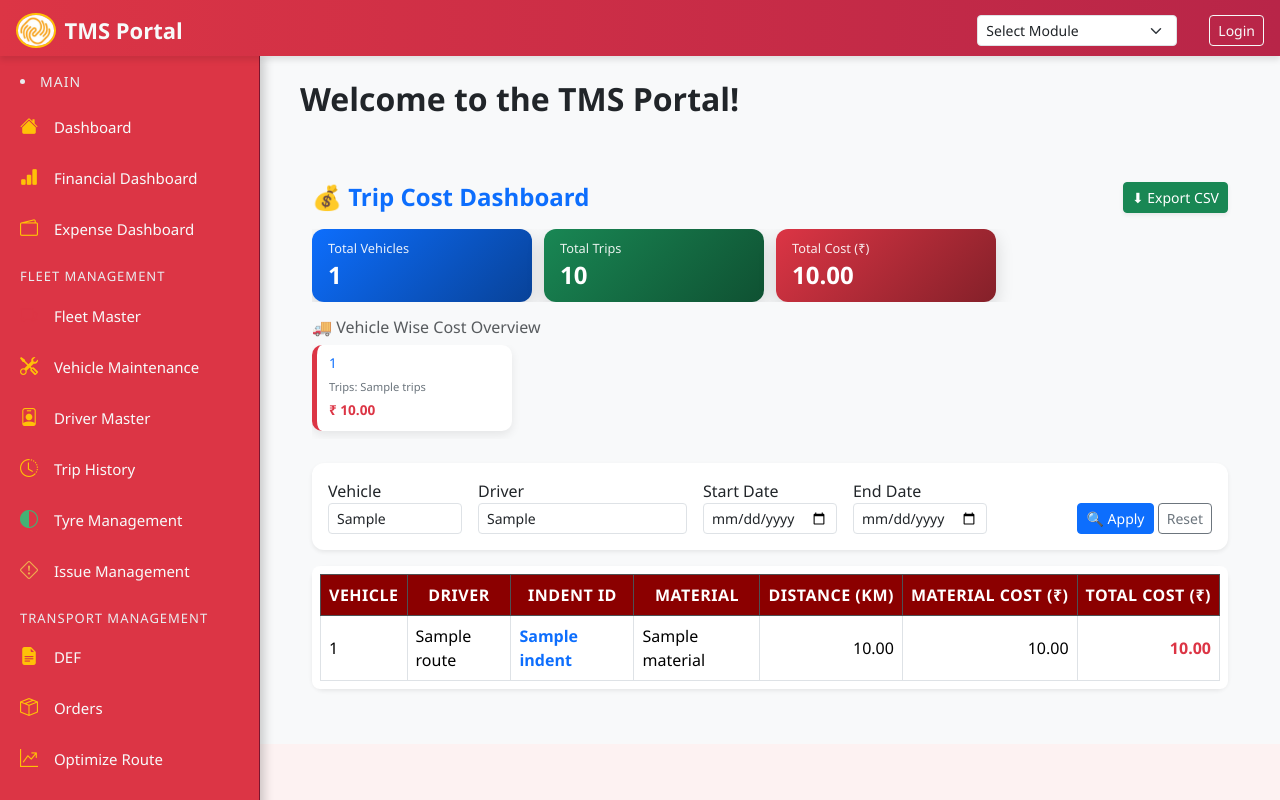
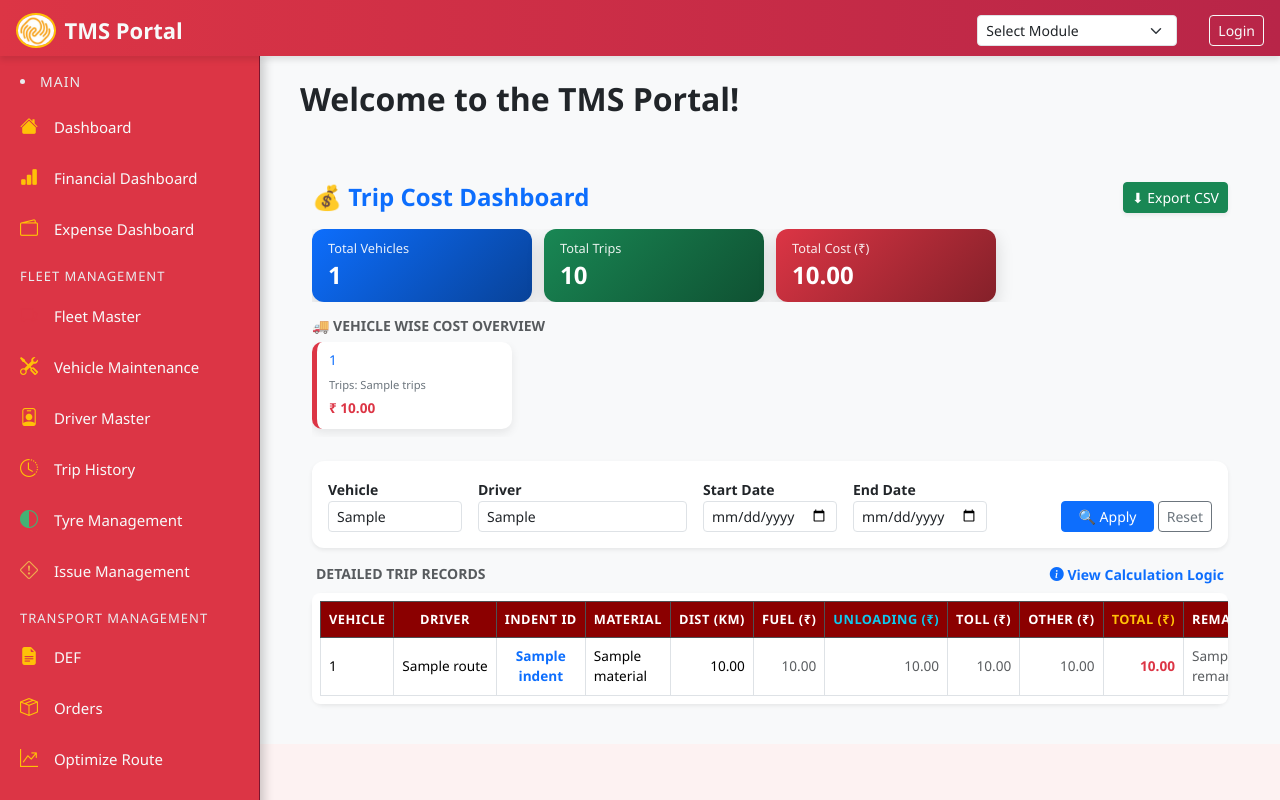
Before and after one commit to ashish86git/ashi-tms, a Flask app: template templates/financial_dashboard.html in a window 1280 px wide. Run offline with Flask 3, Linux system fonts and the light colour scheme; the template is opened without the code that fills it: most values are stand-ins (such as "Sample title", 1, 10 or a date in 2020); some libraries are stand-ins or nearby versions.

Commit message:
Add files via upload

```diff
--- a/templates/financial_dashboard.html
+++ b/templates/financial_dashboard.html
@@ -69,12 +69,27 @@
 /* ================= TABLE ================= */
 .table thead th {
     white-space: nowrap;
+    font-size: 0.80rem;
+    text-transform: uppercase;
+}
+.table tbody td {
+    font-size: 0.85rem;
+}
+
+/* Info Icon Styling */
+.logic-info-btn {
+    cursor: pointer;
+    transition: 0.3s;
+    color: #0d6efd;
+}
+.logic-info-btn:hover {
+    color: #0a58ca;
+    transform: scale(1.05);
 }
 </style>
 
 <div class="container-fluid mt-3">
 
-<!-- ================= HEADER ================= -->
 <div class="d-flex justify-content-between align-items-center mb-3">
     <h4 class="text-primary dashboard-title mb-0">
         💰 Trip Cost Dashboard
@@ -91,7 +106,6 @@
     </a>
 </div>
 
-<!-- ================= KPI STRIP ================= -->
 <div class="kpi-strip mb-3">
     <div class="kpi-card">
         <h6>Total Vehicles</h6>
@@ -100,26 +114,16 @@
 
     <div class="kpi-card" style="background:linear-gradient(135deg,#198754,#0f5132)">
         <h6>Total Trips</h6>
-        <h4>
-            {{ summary.values() | sum(attribute='Trips') }}
-        </h4>
+        <h4>{{ summary.values() | sum(attribute='Trips') }}</h4>
     </div>
 
     <div class="kpi-card" style="background:linear-gradient(135deg,#dc3545,#842029)">
         <h6>Total Cost (₹)</h6>
-        <h4>
-            {{
-              "%.2f"|format(
-                summary.values() | sum(attribute='Total Cost')
-              )
-            }}
-        </h4>
+        <h4>{{ "%.2f"|format(summary.values() | sum(attribute='Total Cost')) }}</h4>
     </div>
 </div>
 
-<!-- ================= VEHICLE SUMMARY STRIP ================= -->
-<h6 class="text-muted mb-2">🚚 Vehicle Wise Cost Overview</h6>
-
+<h6 class="text-muted mb-2 small fw-bold">🚚 VEHICLE WISE COST OVERVIEW</h6>
 <div class="vehicle-strip mb-4">
     {% for s in summary.values() %}
     <div class="vehicle-chip">
@@ -130,45 +134,38 @@
     {% endfor %}
 </div>
 
-<!-- ================= FILTERS (UNCHANGED) ================= -->
 <form method="get" class="card p-3 mb-3 shadow-sm border-0">
     <div class="row g-3 align-items-end">
-
         <div class="col-md-2">
-            <label>Vehicle</label>
-            <input type="text" name="vehicle_id" class="form-control form-control-sm"
-                   value="{{ vehicle_filter }}">
+            <label class="small fw-bold">Vehicle</label>
+            <input type="text" name="vehicle_id" class="form-control form-control-sm" value="{{ vehicle_filter }}">
         </div>
-
         <div class="col-md-3">
-            <label>Driver</label>
-            <input type="text" name="driver_name" class="form-control form-control-sm"
-                   value="{{ driver_filter }}">
+            <label class="small fw-bold">Driver</label>
+            <input type="text" name="driver_name" class="form-control form-control-sm" value="{{ driver_filter }}">
         </div>
-
         <div class="col-md-2">
-            <label>Start Date</label>
-            <input type="date" name="start_date" class="form-control form-control-sm"
-                   value="{{ start_date }}">
+            <label class="small fw-bold">Start Date</label>
+            <input type="date" name="start_date" class="form-control form-control-sm" value="{{ start_date }}">
         </div>
-
         <div class="col-md-2">
-            <label>End Date</label>
-            <input type="date" name="end_date" class="form-control form-control-sm"
-                   value="{{ end_date }}">
+            <label class="small fw-bold">End Date</label>
+            <input type="date" name="end_date" class="form-control form-control-sm" value="{{ end_date }}">
         </div>
-
         <div class="col-md-3 text-end">
-            <button class="btn btn-primary btn-sm">🔍 Apply</button>
-            <a href="{{ url_for('financial') }}" class="btn btn-outline-secondary btn-sm">
-                Reset
-            </a>
+            <button class="btn btn-primary btn-sm px-3">🔍 Apply</button>
+            <a href="{{ url_for('financial') }}" class="btn btn-outline-secondary btn-sm">Reset</a>
         </div>
-
     </div>
 </form>
 
-<!-- ================= TABLE (UNCHANGED) ================= -->
+<div class="d-flex justify-content-between align-items-center mb-2 px-1">
+    <h6 class="text-muted mb-0 text-uppercase small fw-bold">Detailed Trip Records</h6>
+    <span class="logic-info-btn small fw-bold" data-bs-toggle="modal" data-bs-target="#logicModal">
+        <i class="bi bi-info-circle-fill"></i> View Calculation Logic
+    </span>
+</div>
+
 <div class="card shadow-sm border-0">
     <div class="table-responsive">
         <table class="table table-hover table-bordered align-middle mb-0">
@@ -178,35 +175,40 @@
                     <th>Driver</th>
                     <th>Indent ID</th>
                     <th>Material</th>
-                    <th class="text-end">Distance (KM)</th>
-                    <th class="text-end">Material Cost (₹)</th>
-                    <th class="text-end">Total Cost (₹)</th>
+                    <th class="text-end">Dist (KM)</th>
+                    <th class="text-end">Fuel (₹)</th>
+                    <th class="text-end text-info">Unloading (₹)</th>
+                    <th class="text-end">Toll (₹)</th>
+                    <th class="text-end">Other (₹)</th>
+                    <th class="text-end text-warning">Total (₹)</th>
+                    <th>Remarks</th>
                 </tr>
             </thead>
 
             <tbody>
             {% for r in routes %}
                 <tr>
-                    <td>{{ r['Vehicle ID'] }}</td>
-                    <td>{{ r['Driver Name'] }}</td>
-                    <td class="fw-semibold">
-                        <a href="/def?indent_id={{ r['Indent'] }}"
-                           class="text-decoration-none text-primary fw-semibold">
+                    <td class="text-nowrap">{{ r['Vehicle ID'] }}</td>
+                    <td class="text-nowrap">{{ r['Driver Name'] }}</td>
+                    <td class="fw-semibold text-center">
+                        <a href="/def?indent_id={{ r['Indent'] }}" class="text-decoration-none text-primary">
                             {{ r['Indent'] }}
                         </a>
                     </td>
                     <td>{{ r['Material'] }}</td>
                     <td class="text-end">{{ "%.2f"|format(r['Distance (KM)']) }}</td>
-                    <td class="text-end">{{ "%.2f"|format(r['Material Cost']) }}</td>
+                    <td class="text-end text-muted">{{ "%.2f"|format(r['Fuel Cost (₹)']) }}</td>
+                    <td class="text-end text-muted">{{ "%.2f"|format(r['Unloading (₹)']) }}</td>
+                    <td class="text-end text-muted">{{ "%.2f"|format(r['Toll (₹)']) }}</td>
+                    <td class="text-end text-muted">{{ "%.2f"|format(r['Other (₹)']) }}</td>
                     <td class="text-end fw-bold text-danger">
                         {{ "%.2f"|format(r['Total Cost Per Trip']) }}
                     </td>
+                    <td class="small text-muted">{{ r['Remarks'] }}</td>
                 </tr>
             {% else %}
                 <tr>
-                    <td colspan="7" class="text-center text-muted py-4">
-                        No records found
-                    </td>
+                    <td colspan="11" class="text-center text-muted py-4">No records found</td>
                 </tr>
             {% endfor %}
             </tbody>
@@ -215,4 +217,34 @@
 </div>
 
 </div>
+
+<div class="modal fade" id="logicModal" tabindex="-1" aria-hidden="true">
+  <div class="modal-dialog modal-dialog-centered">
+    <div class="modal-content border-0 shadow">
+      <div class="modal-header bg-primary text-white">
+        <h5 class="modal-title">Trip Cost Calculation Logic</h5>
+        <button type="button" class="btn-close btn-close-white" data-bs-dismiss="modal"></button>
+      </div>
+      <div class="modal-body p-4">
+        <div class="card bg-light p-3 border-0 mb-3 text-center">
+            <h6 class="fw-bold mb-2">Formula Applied:</h6>
+            <code class="text-primary fw-bold" style="font-size: 1rem;">
+                Total = Fuel + Unloading + Toll + Other
+            </code>
+        </div>
+        <div class="small">
+            <p><strong>1. Fuel Cost:</strong> Calculated as <code>((Distance + 20) / 6) × ₹88</code>.</p>
+            <p><strong>2. Unloading Cost:</strong> Calculated as <code>No. of Buckets × Transport Rate</code>.</p>
+            <p><strong>3. Others:</strong> Toll and other charges (currently set to 0 as not available in DB).</p>
+        </div>
+      </div>
+      <div class="modal-footer">
+          <button type="button" class="btn btn-sm btn-secondary" data-bs-dismiss="modal">Close</button>
+      </div>
+    </div>
+  </div>
+</div>
+
+<link rel="stylesheet" href="https://cdn.jsdelivr.net/npm/bootstrap-icons@1.11.0/font/bootstrap-icons.css">
+
 {% endblock %}
```
